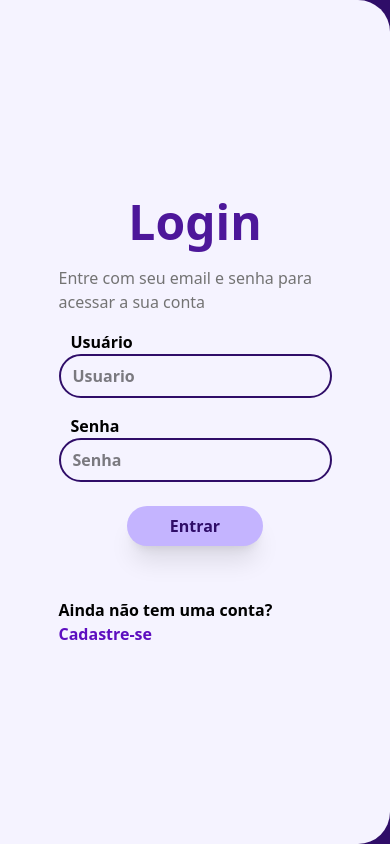
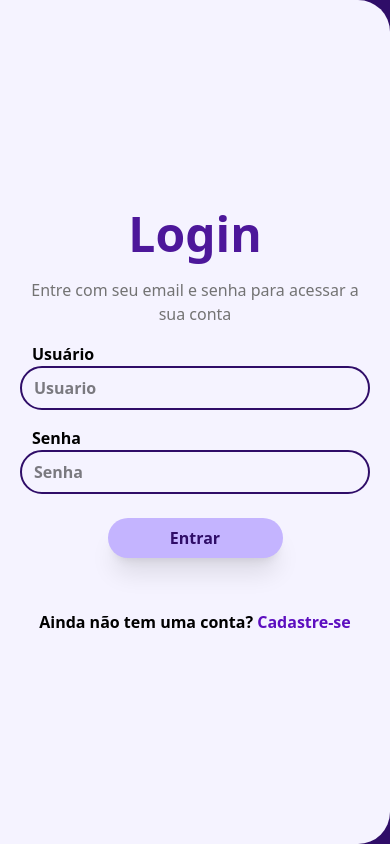
Before and after one commit to sZmanu/BlogPessoal-front, a React (Vite) app: page / in a window 390 px wide. Built offline with nearby package versions, Linux system fonts and the light colour scheme; no server answers.

Commit message:
Ajustes na font

```diff
--- a/src/pages/cadastro/Cadastro.tsx
+++ b/src/pages/cadastro/Cadastro.tsx
@@ -75,7 +75,7 @@ function Cadastro() {
                     </div>
                     </div>
         <div className="bg-violet-50 w-full min-h-screen flex justify-center ">
-        <form className='flex justify-center items-center flex-col w-2/3 gap-3'
+        <form className='flex justify-center items-center flex-col w-full p-5 sm:w-2/3 gap-3'
               onSubmit={cadastrarNovoUsuario}>
 
           <h2 className='text-violet-900 text-5xl'>Cadastrar</h2>
--- a/src/pages/login/Login.tsx
+++ b/src/pages/login/Login.tsx
@@ -43,12 +43,12 @@ function Login() {
         <>
             <div className="grid grid-cols-1 lg:grid-cols-2 h-screen place-items-center font-bold">
                 <div className="bg-violet-50 rounded-br-4xl rounded-tr-4xl w-full min-h-screen flex justify-center ">
-                <form className="flex justify-center items-center flex-col w-7/10 gap-6"
+                <form className="flex justify-center items-center flex-col sm:w-7/10 w-full p-5 gap-6"
                     onSubmit={login}>
 
                     <div className="flex flex-col w-full items-center">
                     <h2 className="text-violet-900 text-5xl ">Login</h2>
-                    <h3 className="mt-5 text-neutral-500 font-medium">Entre com seu email e senha para acessar a sua conta</h3>
+                    <h3 className="mt-5 text-neutral-500 font-medium text-center">Entre com seu email e senha para acessar a sua conta</h3>
                     <div className="flex flex-col w-full">
                         <label htmlFor="usuario" className="ml-3 mt-4">Usuário</label>
                         <input
@@ -88,7 +88,7 @@ function Login() {
                     </button>
                         </div>
 
-                   <p className="mt-7">
+                   <p className="mt-7 text-center">
                         Ainda não tem uma conta?{' '}
                         {/* para navegação direta */}
                         <Link to="/cadastro" className="text-violet-800 hover:underline">
--- a/src/pages/perfil/Perfil.tsx
+++ b/src/pages/perfil/Perfil.tsx
@@ -33,7 +33,7 @@ function Perfil() {
 
 				<div
 					className="relative mt-[-6rem] h-72 flex flex-col
-                    bg-violet-900 text-white text-2xl items-center justify-center"
+                    bg-violet-900 text-white text-1xl sm:text-2xl items-center justify-center"
 				>
 					<p><span className="text-violet-300 font-medium">Nome:</span> {usuario.nome} </p>
 					<p><span className="text-violet-300 font-medium">Email:</span> {usuario.usuario}</p>
```
